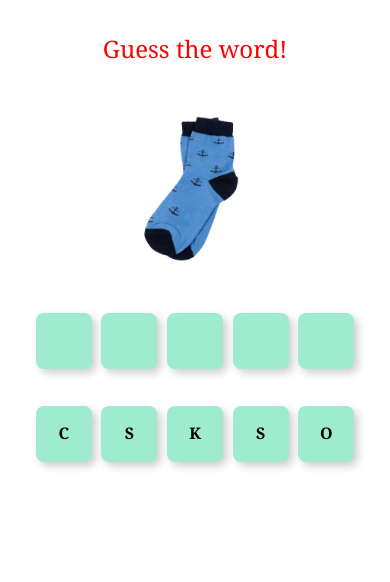
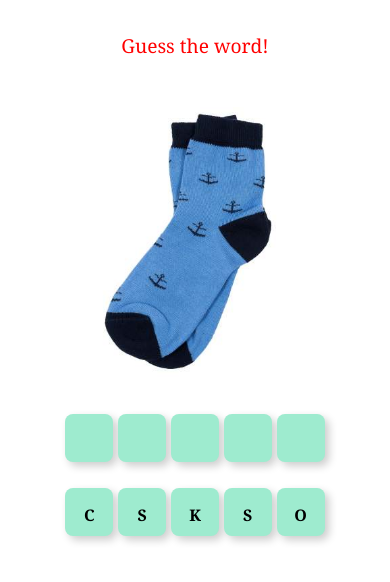
Before and after one commit to sergeylem/guess-the-word, a React (Create React App) app: page / in a window 390 px wide. Shown: the top 582 px of the page. Built offline with nearby package versions, Linux system fonts and the light colour scheme.

Commit message:
Refactoring

```diff
--- a/src/App.scss
+++ b/src/App.scss
@@ -82,12 +82,12 @@
 
 }
 
-@media screen and (max-width: 800px) {
+@media screen and (max-width: 800px), screen and (max-height: 600px) {
   .title {
     font-size: 1.5rem;
   }
   .image {
-    height: 18vh;
+    //height: 18vh;
     margin-bottom: 1rem;
   }
   .word {
@@ -117,3 +117,39 @@
       }
   }
 }
+
+@media screen and (max-width: 640px), screen and (max-height: 480px) {
+  .title {
+    font-size: 1.2rem;
+  }
+  .image {
+    //height: 18vh;
+    margin-bottom: 0.8rem;
+  }
+  .word {
+    margin-top: 0.5rem;
+    font-family: georgia;
+    font-size: 0.5rem;
+    font-weight: bold;
+  }
+
+  .arrow-next {
+  margin-top: 2rem;
+  height: 4rem;
+  width: 5rem;
+ }
+
+  .button {
+    height: 1.0rem;
+    width: 1.0rem;
+    margin: 1.5rem 0.15rem 0.15rem 0.15rem;
+    font-size: 1rem;
+
+    &:hover {
+        cursor: pointer;
+        transform: scale(1.05);
+        transition: transform 1s cubic-bezier(0.25, 0.45, 0.45, 0.95);
+        background-color: #88ecc8;
+      }
+  }
+}
```
